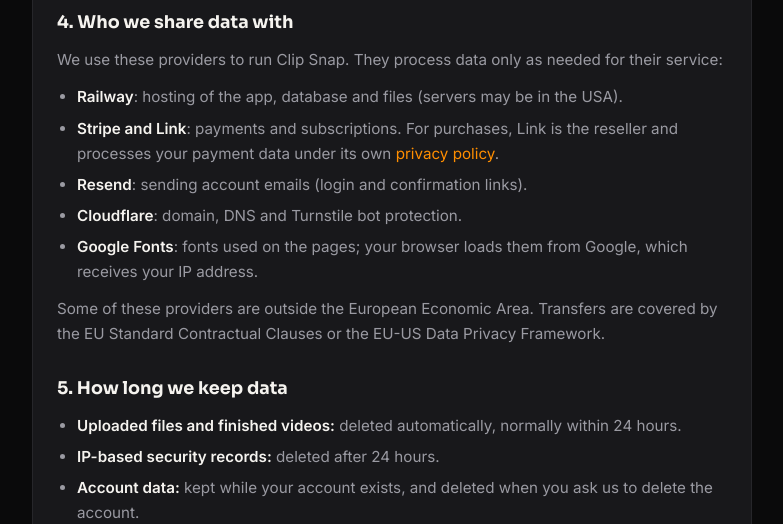
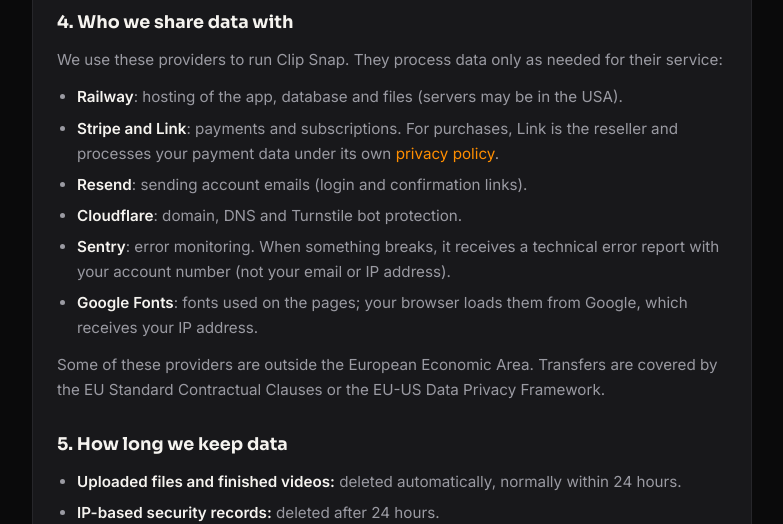
Before and after one commit to minakov981-cyber/video-compositor-public, a Flask app: page /privacy in a window 1280 px wide. Shown: the part 1070-1594 px from the top of the page, without its empty margins (248-1031 px from the left). Run offline with Flask 3, Linux system fonts and the light colour scheme; parts of the project's set-up code (start-up, migrations or seed data) failed here and were passed over.

Commit message:
Add Sentry error monitoring
- sentry-sdk[flask], active only when SENTRY_DSN is set; no IPs, cookies
  or emails are sent (send_default_pii=False), only the account id
- Unhandled request errors are reported automatically; background render
  and Tools failures, billing errors and cleanup errors are reported
  explicitly. ValueErrors (bad input like a file with no audio) are skipped
- /admin/sentry-test raises a test error for admins to check the setup
- Privacy Policy lists Sentry as a processor

Co-Authored-By: Claude Opus 5.5 <noreply@anthropic.com>

```diff
--- a/app.py
+++ b/app.py
@@ -11,6 +11,7 @@ from datetime import datetime, timedelta, timezone
 from functools import wraps
 
 import resend
+import sentry_sdk
 import stripe
 from flask import (Flask, jsonify, redirect, render_template, request,
                    send_from_directory, session, url_for)
@@ -41,6 +42,16 @@ FONTS_DIR  = "fonts"
 
 for d in (UPLOAD_DIR, OUTPUT_DIR, TEMP_DIR, FONTS_DIR):
     os.makedirs(d, exist_ok=True)
+
+# Error monitoring: only active when SENTRY_DSN is set. No IPs or cookies are sent (send_default_pii=False).
+if os.environ.get("SENTRY_DSN"):
+    sentry_sdk.init(
+        dsn=os.environ["SENTRY_DSN"],
+        send_default_pii=False,
+        traces_sample_rate=0.0,
+        environment=os.environ.get("RAILWAY_ENVIRONMENT_NAME", "production"),
+        release=os.environ.get("RAILWAY_GIT_COMMIT_SHA") or None,
+    )
 
 app = Flask(__name__)
 # Railway terminates HTTPS at its proxy; trust X-Forwarded-* so external URLs (Stripe, magic links) are https
@@ -86,6 +97,7 @@ _render_semaphore = threading.Semaphore(MAX_CONCURRENT_RENDERS)
 try:
     init_db()
 except Exception as exc:
+    sentry_sdk.capture_exception(exc)
     print(f"[db] init failed (will retry on first request): {exc}")
 
 
@@ -122,6 +134,7 @@ def _cleanup_loop():
             _purge_orphaned_sessions()
             purge_rate_events()
         except Exception as exc:
+            sentry_sdk.capture_exception(exc)
             print(f"[cleanup] error: {exc}")
         time.sleep(interval * 60)
 
@@ -213,6 +226,7 @@ def login_required(f):
                 return jsonify({"success": False, "error": "Unauthorized"}), 401
             return redirect(url_for("login"))
         request.user = user
+        sentry_sdk.set_user({"id": str(user["id"])})
         return f(*args, **kwargs)
     return decorated
 
@@ -458,6 +472,7 @@ def account_page():
             notice = "Thanks for subscribing! Pro is active." if _is_pro(user) else \
                      "Payment received. Pro will switch on in a few seconds; refresh this page."
         except Exception as exc:
+            sentry_sdk.capture_exception(exc)
             print(f"[billing] could not sync checkout {checkout_id}: {exc}")
     return render_template("account.html", info=_plan_info(user), notice=notice,
                            error=request.args.get("error"))
@@ -490,6 +505,7 @@ def billing_checkout():
     try:
         cs = stripe.checkout.Session.create(**params)
     except Exception as exc:
+        sentry_sdk.capture_exception(exc)
         print(f"[billing] checkout failed for {user['email']}: {exc}")
         return redirect(url_for("account_page", error="Could not open checkout. Please try again."))
     return redirect(cs.url, code=303)
@@ -505,6 +521,7 @@ def billing_portal():
         ps = stripe.billing_portal.Session.create(customer=customer,
                                                   return_url=url_for("account_page", _external=True))
     except Exception as exc:
+        sentry_sdk.capture_exception(exc)
         print(f"[billing] portal failed for {request.user['email']}: {exc}")
         return redirect(url_for("account_page", error="Could not open billing settings. You can also manage the subscription at link.com."))
     return redirect(ps.url, code=303)
@@ -593,6 +610,14 @@ def admin_login():
         session["admin"] = True
         return redirect(url_for("admin_page"))
     return render_template("admin.html", admin_ok=False, error="Incorrect secret.")
+
+
+@app.route("/admin/sentry-test")
+def admin_sentry_test():
+    """Deliberate error to check that Sentry receives reports (admin only)."""
+    if session.get("admin") is not True:
+        return jsonify({"error": "Forbidden"}), 403
+    raise RuntimeError("Sentry test error from /admin/sentry-test")
 
 
 @app.route("/admin/grant-trial", methods=["POST"])
@@ -931,8 +956,20 @@ def _run_composition(session_id, text_opts, variation, job_id, refund=None):
     except Exception as exc:
         shutil.rmtree(temp_dir, ignore_errors=True)
         set_render_job_error(job_id, str(exc))
+        _report_job_error(exc, job_id)
         if refund:
             refund()  # a failed render shouldn't use up the free quota
+
+
+def _report_job_error(exc, job_id, **tags):
+    """Send a background render/tool failure to Sentry. ValueErrors are bad input (e.g. no audio track), not bugs."""
+    if isinstance(exc, ValueError):
+        return
+    with sentry_sdk.new_scope() as scope:
+        scope.set_tag("job_id", job_id)
+        for key, value in tags.items():
+            scope.set_tag(key, value)
+        sentry_sdk.capture_exception(exc)
 
 
 def _render_job(session_id, text_opts, variation, job_id, refund=None):
@@ -987,6 +1024,7 @@ def _tool_job(job_id, tool, option, src, work_dir, output_file, download_name):
             })
         except Exception as exc:
             set_render_job_error(job_id, str(exc))
+            _report_job_error(exc, job_id, tool=tool)
         finally:
             shutil.rmtree(work_dir, ignore_errors=True)
 
--- a/requirements.txt
+++ b/requirements.txt
@@ -4,3 +4,4 @@ Pillow
 stripe>=15.0.0
 psycopg2-binary
 resend
+sentry-sdk[flask]
--- a/templates/privacy.html
+++ b/templates/privacy.html
@@ -31,6 +31,7 @@ These are needed for the service to work, so no consent banner is required. Clou
   <li><strong>Stripe and Link</strong>: payments and subscriptions. For purchases, Link is the reseller and processes your payment data under its own <a href="https://link.com/privacy" target="_blank" rel="noopener">privacy policy</a>.</li>
   <li><strong>Resend</strong>: sending account emails (login and confirmation links).</li>
   <li><strong>Cloudflare</strong>: domain, DNS and Turnstile bot protection.</li>
+  <li><strong>Sentry</strong>: error monitoring. When something breaks, it receives a technical error report with your account number (not your email or IP address).</li>
   <li><strong>Google Fonts</strong>: fonts used on the pages; your browser loads them from Google, which receives your IP address.</li>
 </ul>
 <p>Some of these providers are outside the European Economic Area. Transfers are covered by the EU Standard Contractual Clauses or the EU-US Data Privacy Framework.</p>
```
